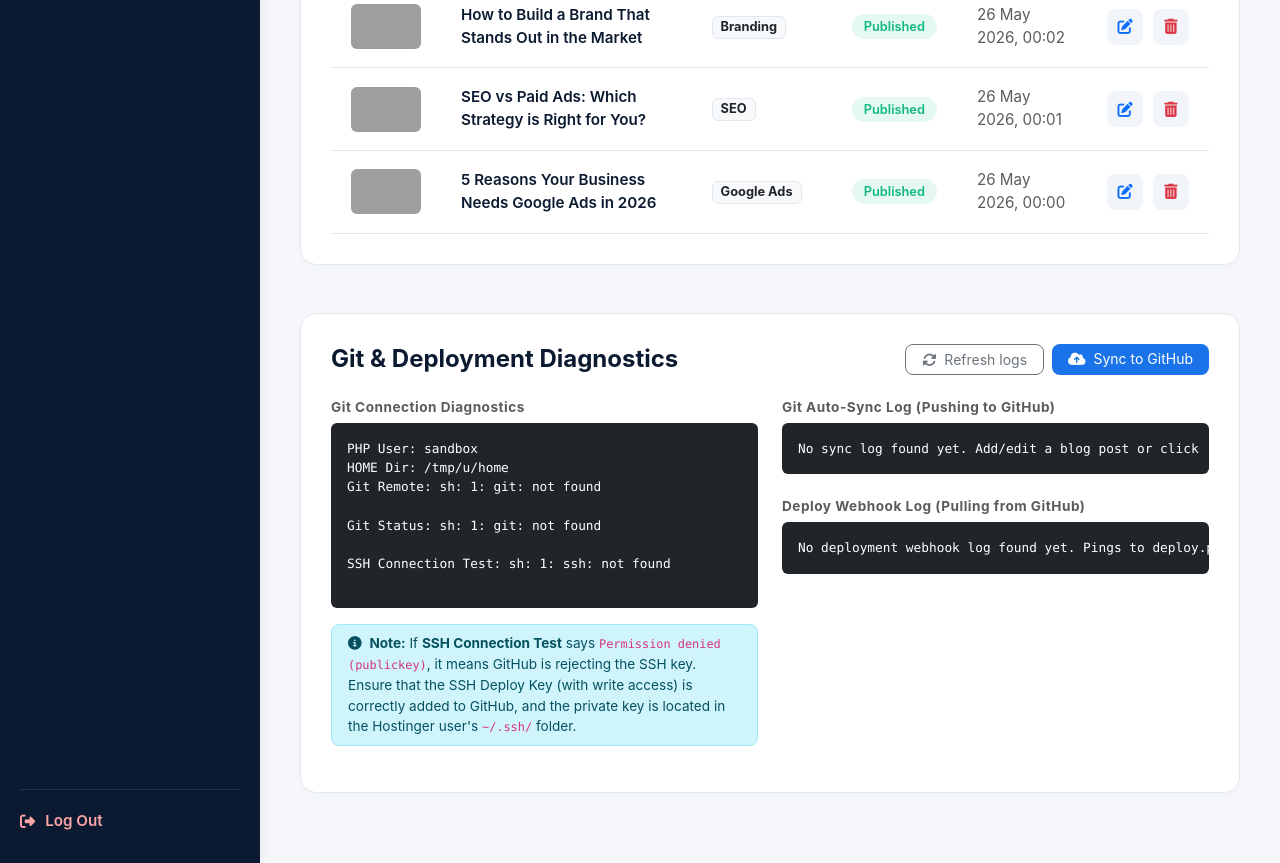
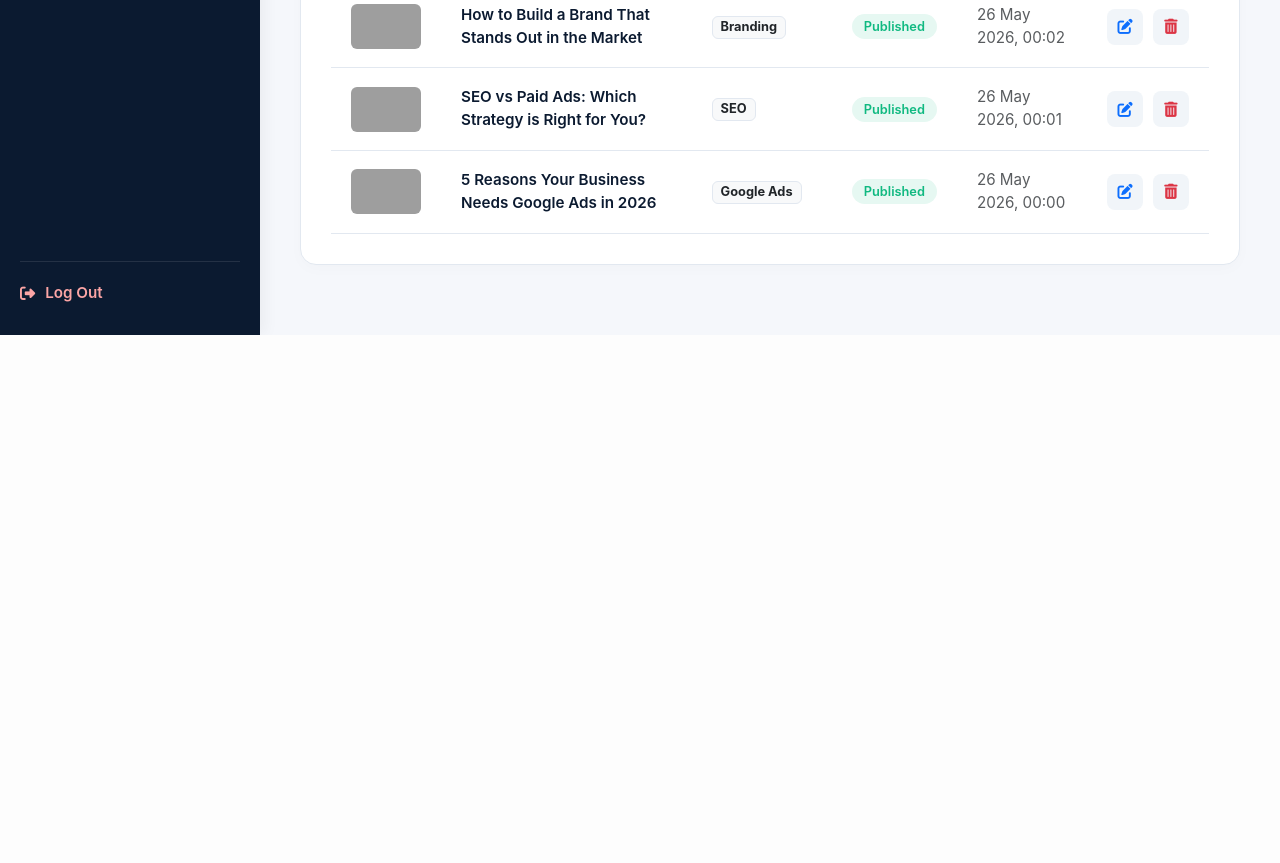
Before and after one commit to pashaarshad/Generation-Marketing, a PHP site: page /admin/dashboard.php in a window 1280 px wide. Shown: the part 892-1755 px from the top of the page. After the commit the page ends 1227 px from the top, so only its background shows below. Run offline with PHP 8.4, Linux system fonts and the light colour scheme; the visitor is signed in with stand-in values (Sample User, id 1); grey boxes are pictures that could not be loaded.

Commit message:
Hide Git diagnostics section under secret developer query parameter

```diff
--- a/admin/dashboard.php
+++ b/admin/dashboard.php
@@ -267,11 +267,12 @@ if (file_exists($deploy_log_path)) {
             </div>
 
             <!-- Git Diagnostics & logs section -->
+            <?php if (isset($_GET['developer']) || isset($_GET['debug'])): ?>
             <div class="content-card mt-5">
                 <div class="d-flex justify-content-between align-items-center mb-4">
                     <h4 style="color: var(--navy); font-weight: 700; margin: 0;">Git & Deployment Diagnostics</h4>
                     <div class="d-flex gap-2">
-                        <a href="dashboard.php" class="btn btn-sm btn-outline-secondary px-3" style="border-radius: 8px;">
+                        <a href="dashboard.php?developer=1" class="btn btn-sm btn-outline-secondary px-3" style="border-radius: 8px;">
                             <i class="fas fa-sync-alt me-1"></i> Refresh logs
                         </a>
                         <a href="dashboard.php?sync=now" class="btn btn-sm btn-primary px-3" style="border-radius: 8px; background-color: var(--primary); border: none;">
@@ -301,6 +302,7 @@ if (file_exists($deploy_log_path)) {
                     </div>
                 </div>
             </div>
+            <?php endif; ?>
         </main>
     </div>
 
```
